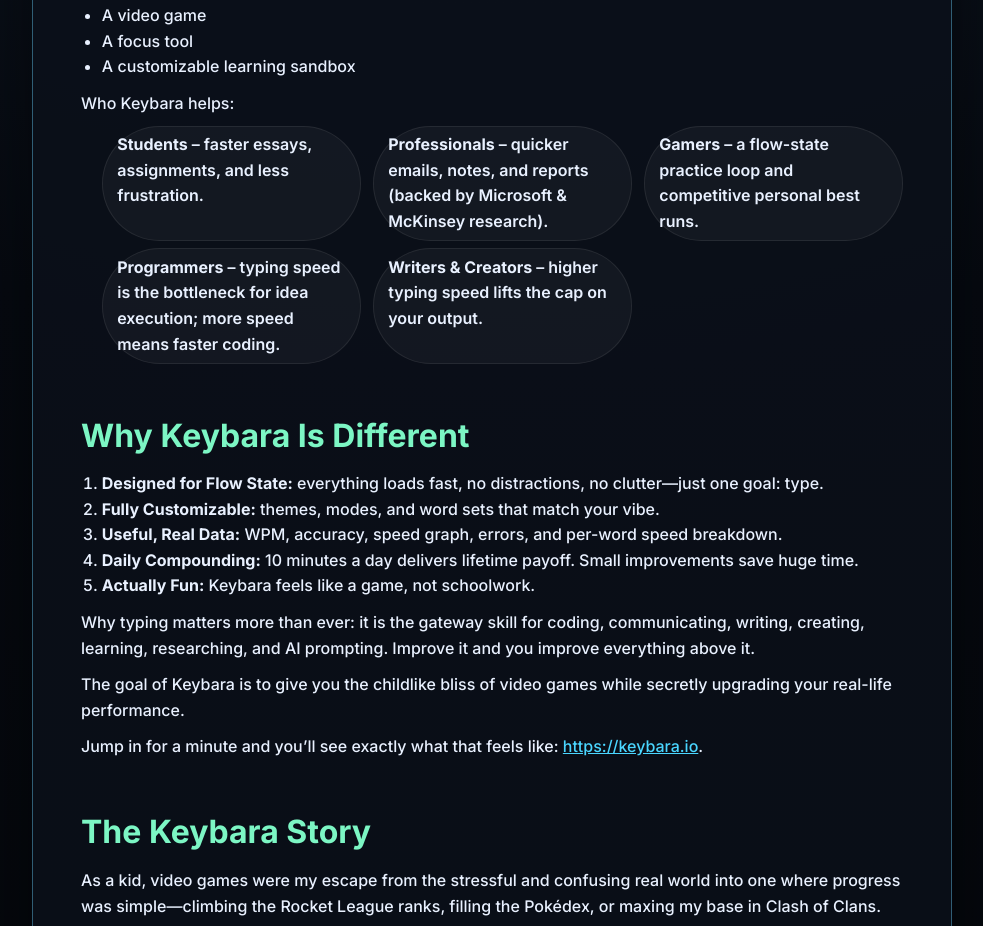
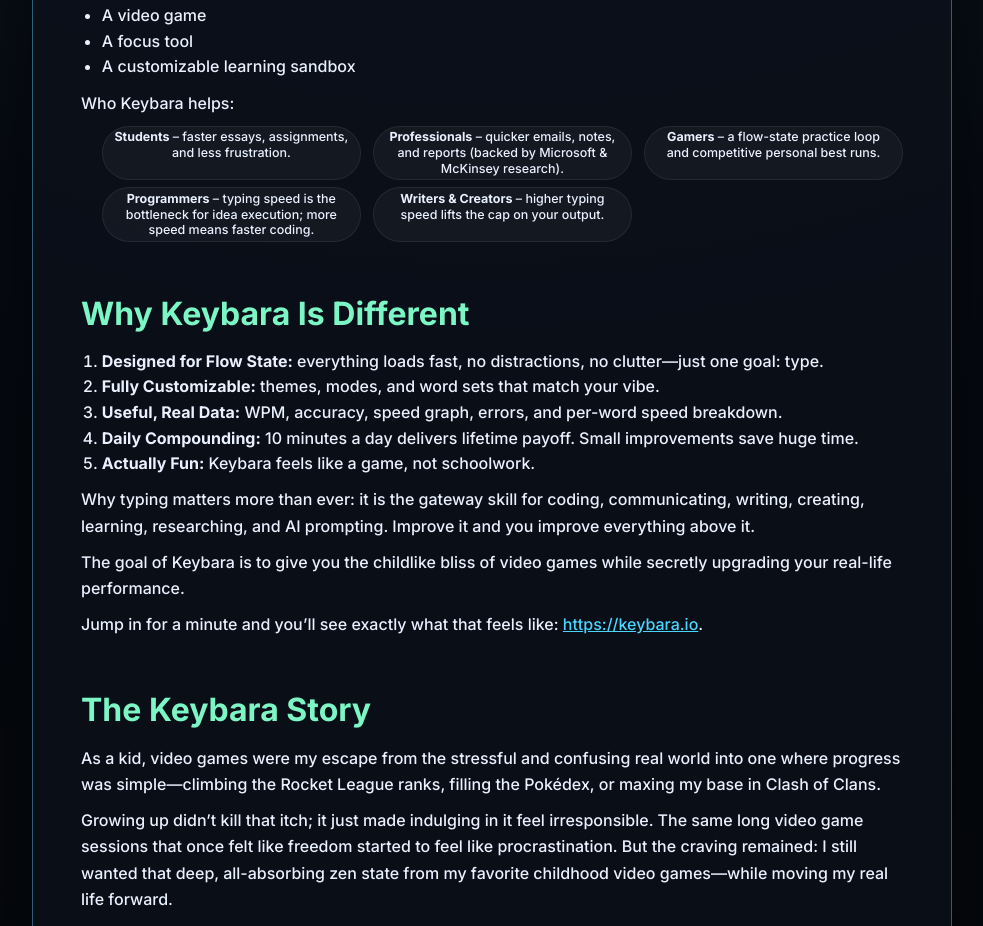
Before and after one commit to superhumanmarty/TypingCapy, a plain HTML site: page about.html in a window 1280 px wide. Shown: the part 1078-2004 px from the top of the page, without its empty margins (148-1131 px from the left). Drawn offline with Linux system fonts and the light colour scheme.

Commit message:
about page pills not overflowing

```diff
--- a/css/footer-pages.css
+++ b/css/footer-pages.css
@@ -129,8 +129,12 @@
   background: rgba(255, 255, 255, 0.04);
   border: 1px solid rgba(255, 255, 255, 0.08);
   border-radius: 999px;
-  padding: 0.35rem 0.9rem;
-  font-weight: 600;
+  padding: 0.18rem 0.65rem;
+  font-weight: 500;
+  font-size: clamp(0.62rem, 0.68rem + 0.2vw, 0.78rem);
+  line-height: 1.25;
+  text-align: center;
+  word-break: break-word;
 }
 
 a {
```
